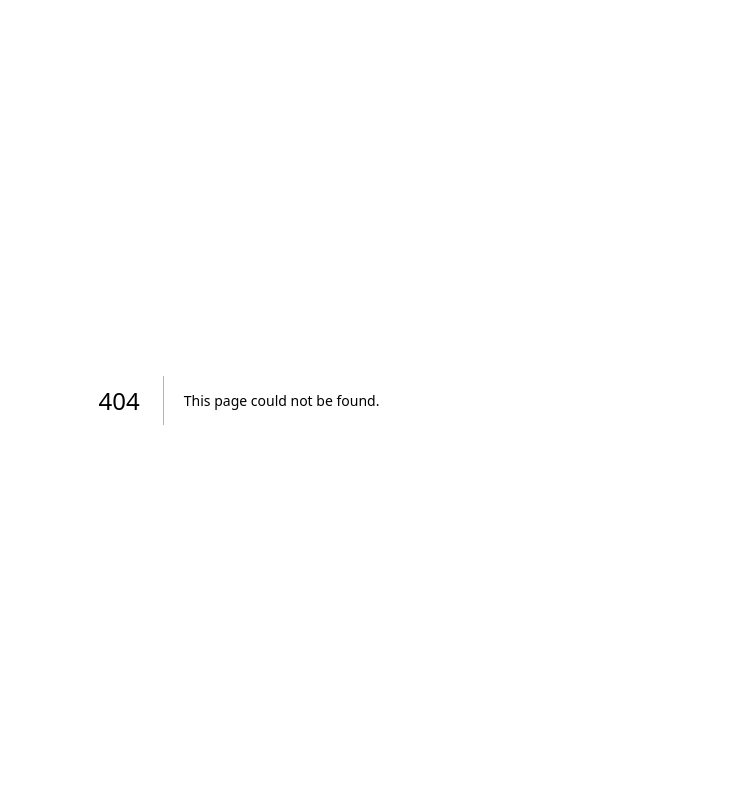
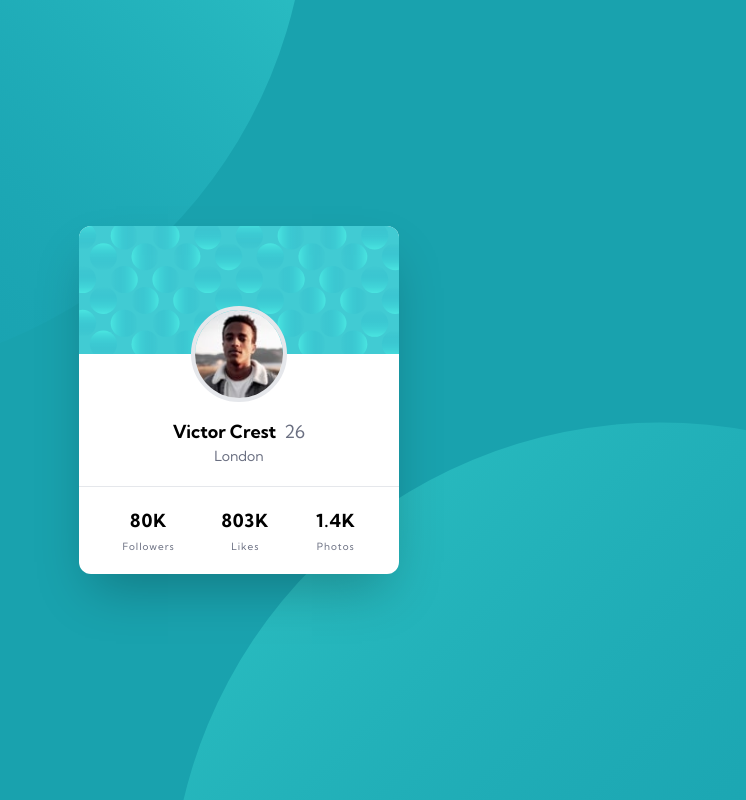
Before and after one commit to tothpeti2000/Frontend-Mentor, a Next.js app: page /challenges/profile-card in a window 1280 px wide. Before the commit this address had no page. Shown: the whole page, without its empty margins (401-1147 px from the left). Built offline with nearby package versions, Linux system fonts and the light colour scheme.

Commit message:
Card components added

```diff
--- /dev/null
+++ b/components/profile-card/Card.tsx
@@ -0,0 +1,58 @@
+import { Kumbh_Sans } from "@next/font/google";
+import Image from "next/image";
+import avatar from "../../public/assets/profile-card/avatar.jpg";
+import bgCard from "../../public/assets/profile-card/bg-pattern-card.svg";
+
+const kumbhSans = Kumbh_Sans();
+
+const Card = () => {
+  return (
+    <div
+      className={`${kumbhSans.className} flex flex-col overflow-hidden rounded-xl bg-white shadow-2xl`}
+    >
+      <Image src={bgCard} alt="Card background" className="w-full" />
+
+      <div className="relative mb-5 flex flex-col pt-16 text-center">
+        <Image
+          src={avatar}
+          alt="Avatar"
+          className="absolute left-1/2 -top-12 -translate-x-1/2 rounded-full border-4"
+        />
+
+        <h1 className="text-lg font-bold">
+          Victor Crest{" "}
+          <span className="ml-1 font-normal text-pc-darkGrayishBlue">26</span>
+        </h1>
+
+        <h2 className="text-sm text-pc-darkGrayishBlue">London</h2>
+      </div>
+
+      <hr className="w-full border-gray-200" />
+
+      <div className="flex w-full justify-around p-5">
+        <div className="text-center">
+          <p className="mb-1 text-lg font-bold tracking-wider">80K</p>
+          <p className="text-[10px] tracking-widest text-pc-darkGrayishBlue">
+            Followers
+          </p>
+        </div>
+
+        <div className="text-center">
+          <p className="mb-1 text-lg font-bold tracking-wider">803K</p>
+          <p className="text-[10px] tracking-widest text-pc-darkGrayishBlue">
+            Likes
+          </p>
+        </div>
+
+        <div className="text-center">
+          <p className="mb-1 text-lg font-bold tracking-wider">1.4K</p>
+          <p className="text-[10px] tracking-widest text-pc-darkGrayishBlue">
+            Photos
+          </p>
+        </div>
+      </div>
+    </div>
+  );
+};
+
+export default Card;
--- /dev/null
+++ b/pages/challenges/profile-card.tsx
@@ -0,0 +1,42 @@
+import Head from "next/head";
+import Image from "next/image";
+import Card from "../../components/profile-card/Card";
+import bgBottom from "../../public/assets/profile-card/bg-pattern-bottom.svg";
+import bgTop from "../../public/assets/profile-card/bg-pattern-top.svg";
+import favicon from "../../public/favicon.png";
+
+const ProfileCard = () => {
+  return (
+    <>
+      <Head>
+        <title>Profile Card</title>
+        <meta
+          name="description"
+          content="Frontend Mentor Profile Card Challenge"
+        />
+        <meta name="viewport" content="width=device-width, initial-scale=1" />
+        <link rel="icon" href={favicon.src} />
+      </Head>
+
+      <main className="relative flex min-h-screen items-center justify-center overflow-hidden bg-pc-darkCyan">
+        <div className="z-10 w-5/6 sm:w-1/2 md:w-1/3 lg:w-1/3 xl:w-1/4 2xl:w-1/6">
+          <Card />
+        </div>
+
+        <Image
+          src={bgTop}
+          alt="Top bg"
+          className="absolute -left-[45%] -top-[30%] z-0 sm:-top-[45%] md:-top-[60%] lg:-top-[75%] lg:-left-[32%] xl:-left-[21%] 2xl:-left-[16%]"
+        />
+
+        <Image
+          src={bgBottom}
+          alt="Bottom bg"
+          className="absolute -right-[45%] -bottom-[30%] z-0 sm:-bottom-[45%] md:-bottom-[60%] lg:-bottom-[75%] lg:-right-[32%] xl:-right-[21%] 2xl:-right-[16%]"
+        />
+      </main>
+    </>
+  );
+};
+
+export default ProfileCard;
--- a/pages/index.tsx
+++ b/pages/index.tsx
@@ -46,6 +46,10 @@ const Home = () => {
           <li>
             <Link href="/challenges/card-columns">Card Columns</Link>
           </li>
+
+          <li>
+            <Link href="/challenges/profile-card">Profile Card</Link>
+          </li>
         </ul>
       </main>
     </>
```
